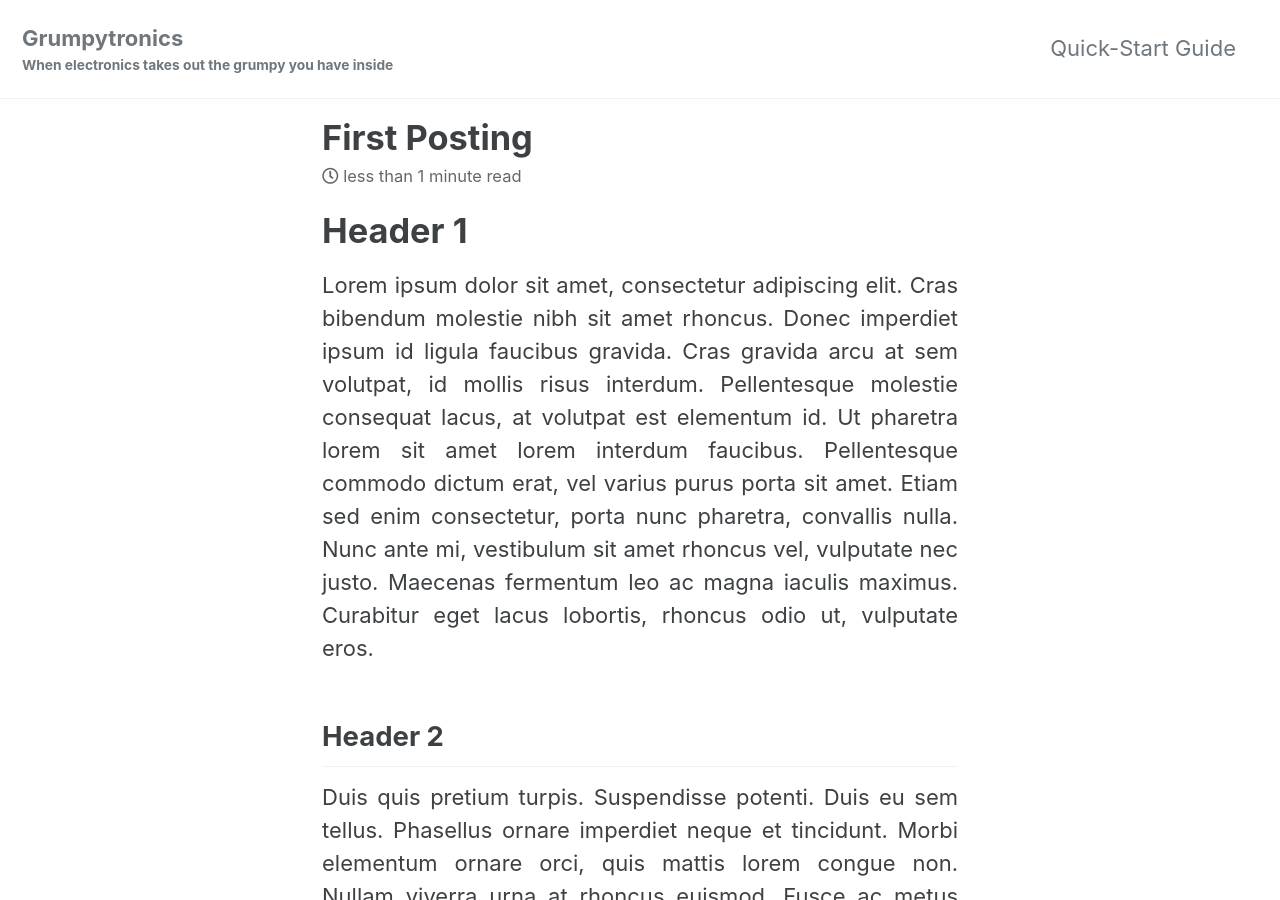
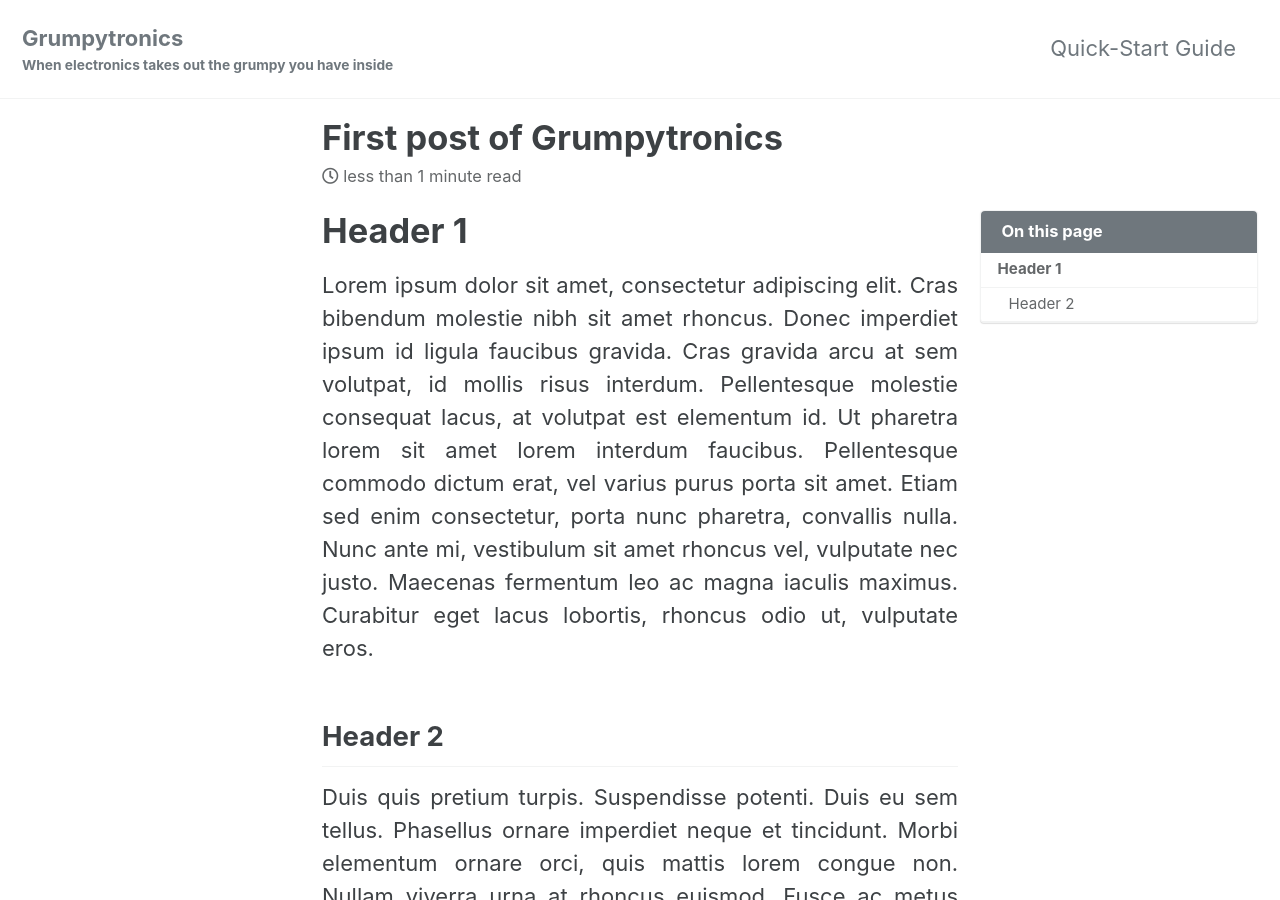
Before and after one commit to edalsan/website, a Jekyll site: the page built from _posts/2023-12-01-first-posting.md, in a window 1280 px wide and 900 px high. Built offline with Jekyll 4.4.1, drawn with Linux system fonts in a browser that asks for light colours; cached includes are drawn as plain includes.

Commit message:
Update 2023-12-01-first-posting.md

```diff
--- a/_posts/2023-12-01-first-posting.md
+++ b/_posts/2023-12-01-first-posting.md
@@ -1,7 +1,9 @@
 ---
+title: "First post of Grumpytronics"
 toc: true
-toc_label: "My Table of Contents"
-toc_icon: "cog"
+toc_label: "On this page"
+toc_icon: "f15c"
+toc_sticky: true
 ---
 # Header 1
 Lorem ipsum dolor sit amet, consectetur adipiscing elit. Cras bibendum molestie nibh sit amet rhoncus. Donec imperdiet ipsum id ligula faucibus gravida. Cras gravida arcu at sem volutpat, id mollis risus interdum. Pellentesque molestie consequat lacus, at volutpat est elementum id. Ut pharetra lorem sit amet lorem interdum faucibus. Pellentesque commodo dictum erat, vel varius purus porta sit amet. Etiam sed enim consectetur, porta nunc pharetra, convallis nulla. Nunc ante mi, vestibulum sit amet rhoncus vel, vulputate nec justo. Maecenas fermentum leo ac magna iaculis maximus. Curabitur eget lacus lobortis, rhoncus odio ut, vulputate eros.
```
